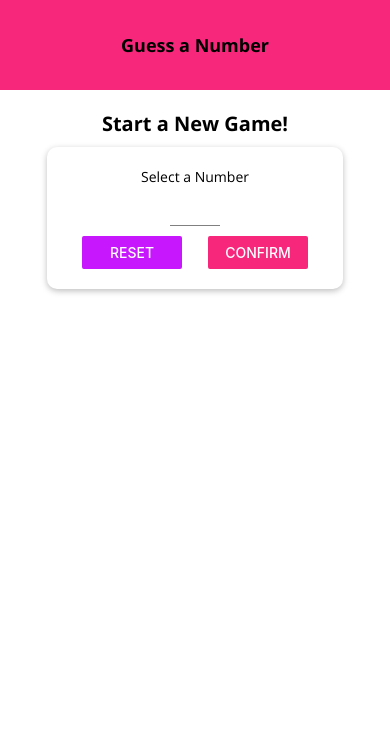
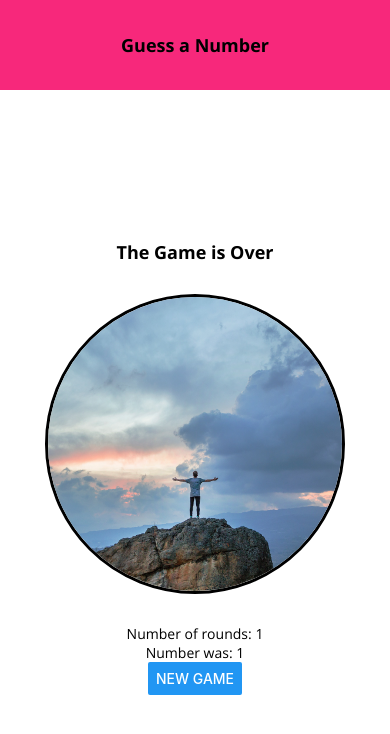
Before and after one commit to skin93/guess-a-number, a React Native app: screen / in a window 390 px wide. Shown: the top 734 px of the page. Built offline with nearby package versions, Linux system fonts and the light colour scheme.

Commit message:
Add image

```diff
--- a/App.js
+++ b/App.js
@@ -44,6 +44,13 @@ export default function App() {
   }
 
   let content = <StartGameScreen onStartGame={startGameHandler} />
+  content = (
+    <GameOverScreen
+      roundsNumber={1}
+      userNumber={1}
+      onRestart={configureNewGameHandler}
+    />
+  )
 
   if (userNumber && guessRounds <= 0) {
     content = (
--- a/screens/GameOverScreen.js
+++ b/screens/GameOverScreen.js
@@ -1,12 +1,22 @@
 import React from 'react'
-import { Button, StyleSheet, Text, View } from 'react-native'
+import { Button, Image, StyleSheet, Text, View } from 'react-native'
+
+import BaseBodyText from '../components/UI/BaseBodyText'
+import BaseTitleText from '../components/UI/BaseTitleText'
 
 const GameOverScreen = (props) => {
   return (
     <View style={styles.screen}>
-      <Text>The Game is Over</Text>
-      <Text>Number of rounds: {props.roundsNumber}</Text>
-      <Text>Number was: {props.userNumber}</Text>
+      <BaseTitleText>The Game is Over</BaseTitleText>
+      <View style={styles.imageContainer}>
+        <Image
+          source={require('../assets/success.jpg')}
+          style={styles.image}
+          resizeMode='cover'
+        />
+      </View>
+      <BaseBodyText>Number of rounds: {props.roundsNumber}</BaseBodyText>
+      <BaseBodyText>Number was: {props.userNumber}</BaseBodyText>
       <Button title='NEW GAME' onPress={props.onRestart} />
     </View>
   )
@@ -20,4 +30,17 @@ const styles = StyleSheet.create({
     justifyContent: 'center',
     alignItems: 'center',
   },
+  imageContainer: {
+    width: 300,
+    height: 300,
+    borderRadius: 200,
+    borderWidth: 3,
+    borderColor: 'black',
+    overflow: 'hidden',
+    marginVertical: 30,
+  },
+  image: {
+    width: '100%',
+    height: '100%',
+  },
 })
```
Also changed, not shown: assets/success.jpg (added).
